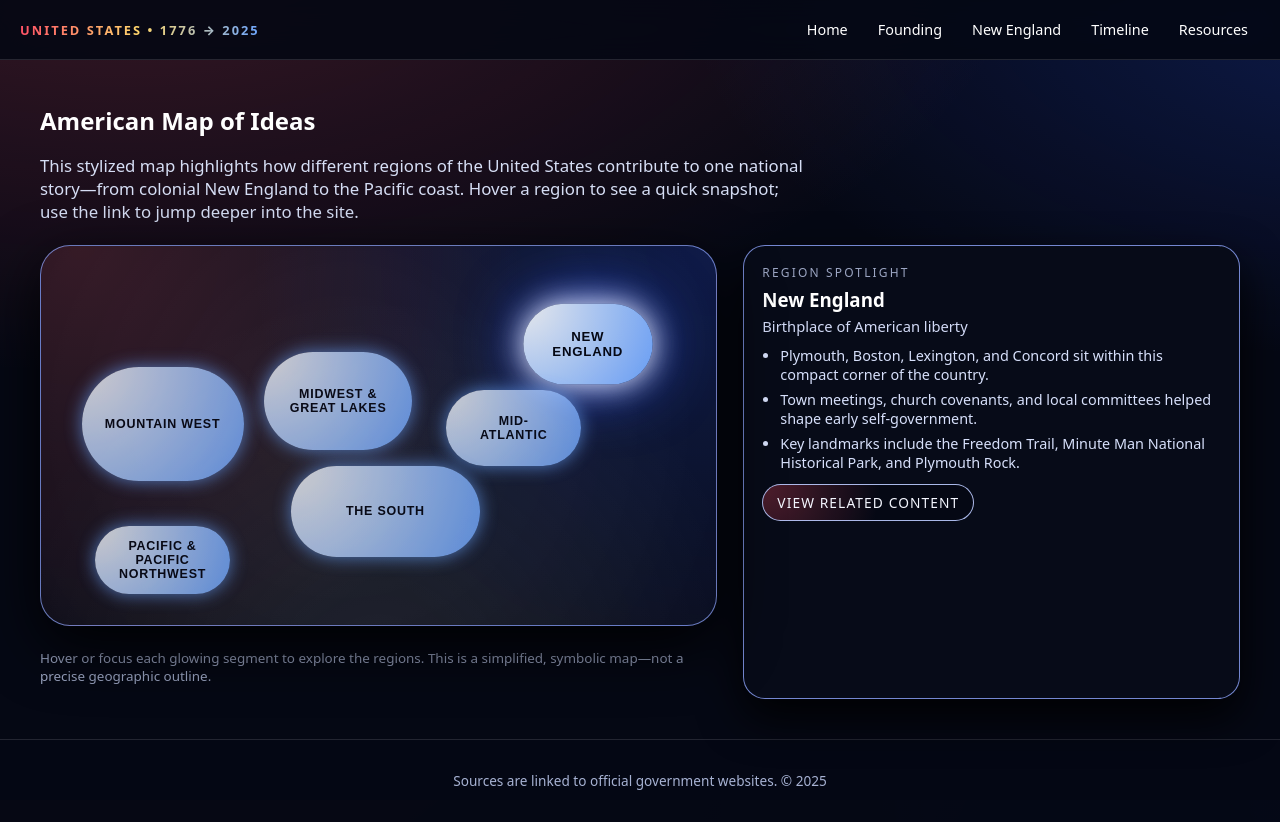
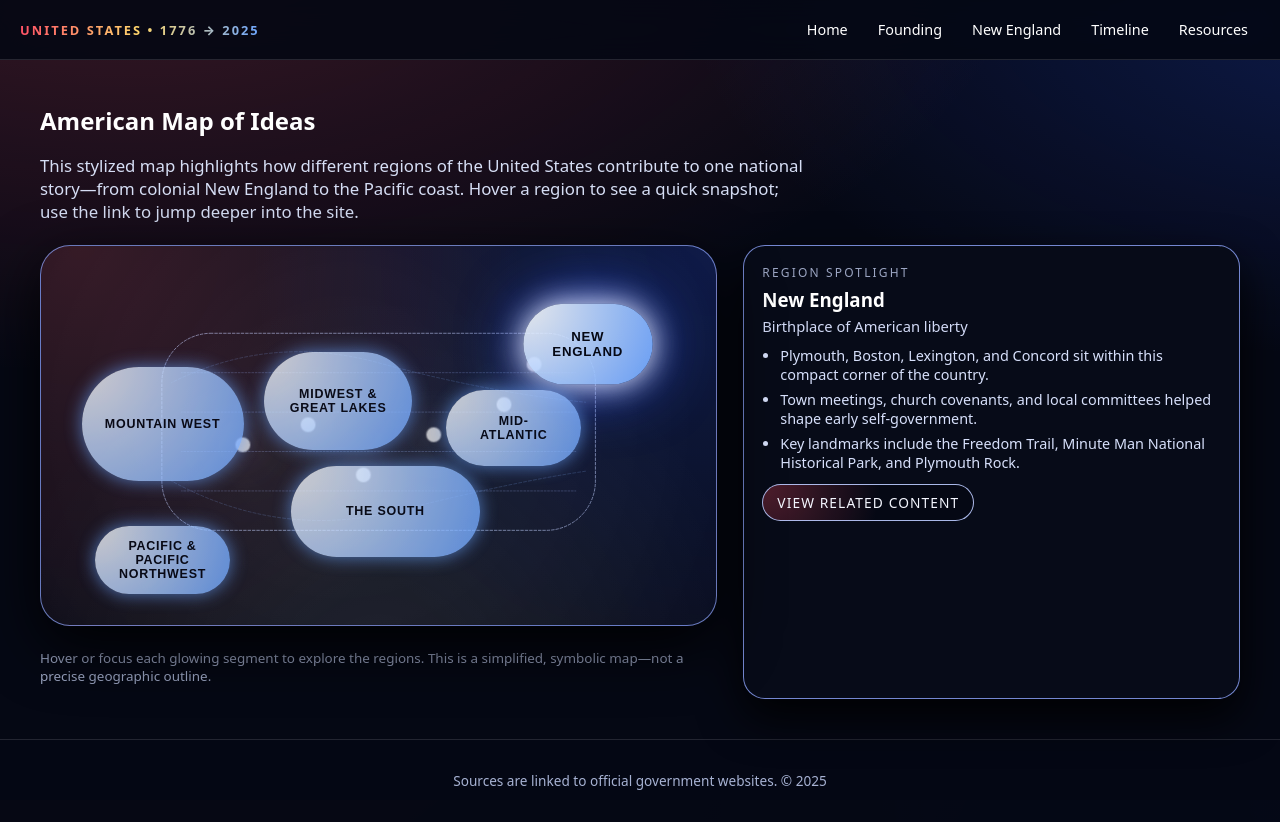
Before and after one commit to jessicacousins/usa_website, a React (Vite) app: page /map in a window 1280 px wide. Built offline with nearby package versions, Linux system fonts and the light colour scheme.

Commit message:
added content

```diff
--- a/src/pages/Map.css
+++ b/src/pages/Map.css
@@ -241,3 +241,75 @@
     font-size: 0.7rem;
   }
 }
+/* wireframe outline inside the map */
+
+.mapWireframe {
+  position: absolute;
+  inset: 10% 8% 12% 8%;
+  pointer-events: none;
+  opacity: 0.8;
+  mix-blend-mode: screen;
+}
+
+.mapWireframeSvg {
+  width: 100%;
+  height: 100%;
+  display: block;
+}
+
+/* main stroke for outer frame */
+
+.mapWireframeStroke {
+  fill: none;
+  stroke: rgba(188, 203, 255, 0.85);
+  stroke-width: 0.8;
+  vector-effect: non-scaling-stroke;
+  stroke-linejoin: round;
+  stroke-linecap: round;
+  stroke-dasharray: 2.6 1.8;
+  animation: mapWirePulse 22s linear infinite;
+}
+
+.mapWireframeStroke--light {
+  stroke: rgba(151, 175, 255, 0.5);
+  stroke-width: 0.6;
+  stroke-dasharray: 1.8 1.6;
+}
+
+.mapWireframeStroke--soft {
+  stroke: rgba(120, 170, 255, 0.35);
+  stroke-width: 0.7;
+  stroke-dasharray: 3 2;
+}
+
+/* “stars” / nodes */
+
+.mapWireframeStar {
+  fill: url(#none);
+  fill: #ffffff;
+  stroke: rgba(255, 255, 255, 0.4);
+  stroke-width: 0.4;
+  filter: drop-shadow(0 0 4px rgba(255, 255, 255, 0.85))
+    drop-shadow(0 0 10px rgba(108, 165, 255, 0.8));
+  animation: mapStarPulse 3.4s ease-in-out infinite alternate;
+}
+
+@keyframes mapWirePulse {
+  from {
+    stroke-dashoffset: 0;
+  }
+  to {
+    stroke-dashoffset: -50;
+  }
+}
+
+@keyframes mapStarPulse {
+  from {
+    transform: scale(0.96);
+    opacity: 0.85;
+  }
+  to {
+    transform: scale(1.15);
+    opacity: 1;
+  }
+}
--- a/src/pages/Map.jsx
+++ b/src/pages/Map.jsx
@@ -93,6 +93,69 @@ export default function Map() {
             className="mapShape"
             aria-label="Stylized map of the United States"
           >
+            <div className="mapWireframe" aria-hidden="true">
+              <svg
+                className="mapWireframeSvg"
+                viewBox="0 0 100 60"
+                preserveAspectRatio="xMidYMid meet"
+              >
+                <rect
+                  className="mapWireframeStroke"
+                  x="6"
+                  y="10"
+                  width="88"
+                  height="40"
+                  rx="10"
+                  ry="10"
+                />
+
+                <line
+                  className="mapWireframeStroke mapWireframeStroke--light"
+                  x1="10"
+                  y1="18"
+                  x2="90"
+                  y2="18"
+                />
+                <line
+                  className="mapWireframeStroke mapWireframeStroke--light"
+                  x1="10"
+                  y1="26"
+                  x2="90"
+                  y2="26"
+                />
+                <line
+                  className="mapWireframeStroke mapWireframeStroke--light"
+                  x1="10"
+                  y1="34"
+                  x2="90"
+                  y2="34"
+                />
+                <line
+                  className="mapWireframeStroke mapWireframeStroke--light"
+                  x1="10"
+                  y1="42"
+                  x2="90"
+                  y2="42"
+                />
+
+                <path
+                  className="mapWireframeStroke mapWireframeStroke--soft"
+                  d="M8 20 Q 28 10 50 16 T 92 24"
+                />
+                <path
+                  className="mapWireframeStroke mapWireframeStroke--soft"
+                  d="M8 40 Q 30 52 54 46 T 92 38"
+                />
+
+                <circle className="mapWireframeStar" cx="22" cy="32" r="1.4" />
+                <circle className="mapWireframeStar" cx="35" cy="28" r="1.4" />
+                <circle className="mapWireframeStar" cx="46" cy="38" r="1.4" />
+                <circle className="mapWireframeStar" cx="60" cy="30" r="1.4" />
+                <circle className="mapWireframeStar" cx="74" cy="24" r="1.4" />
+                <circle className="mapWireframeStar" cx="80" cy="16" r="1.4" />
+              </svg>
+            </div>
+
             {REGIONS.map((region) => (
               <button
                 key={region.id}
```
